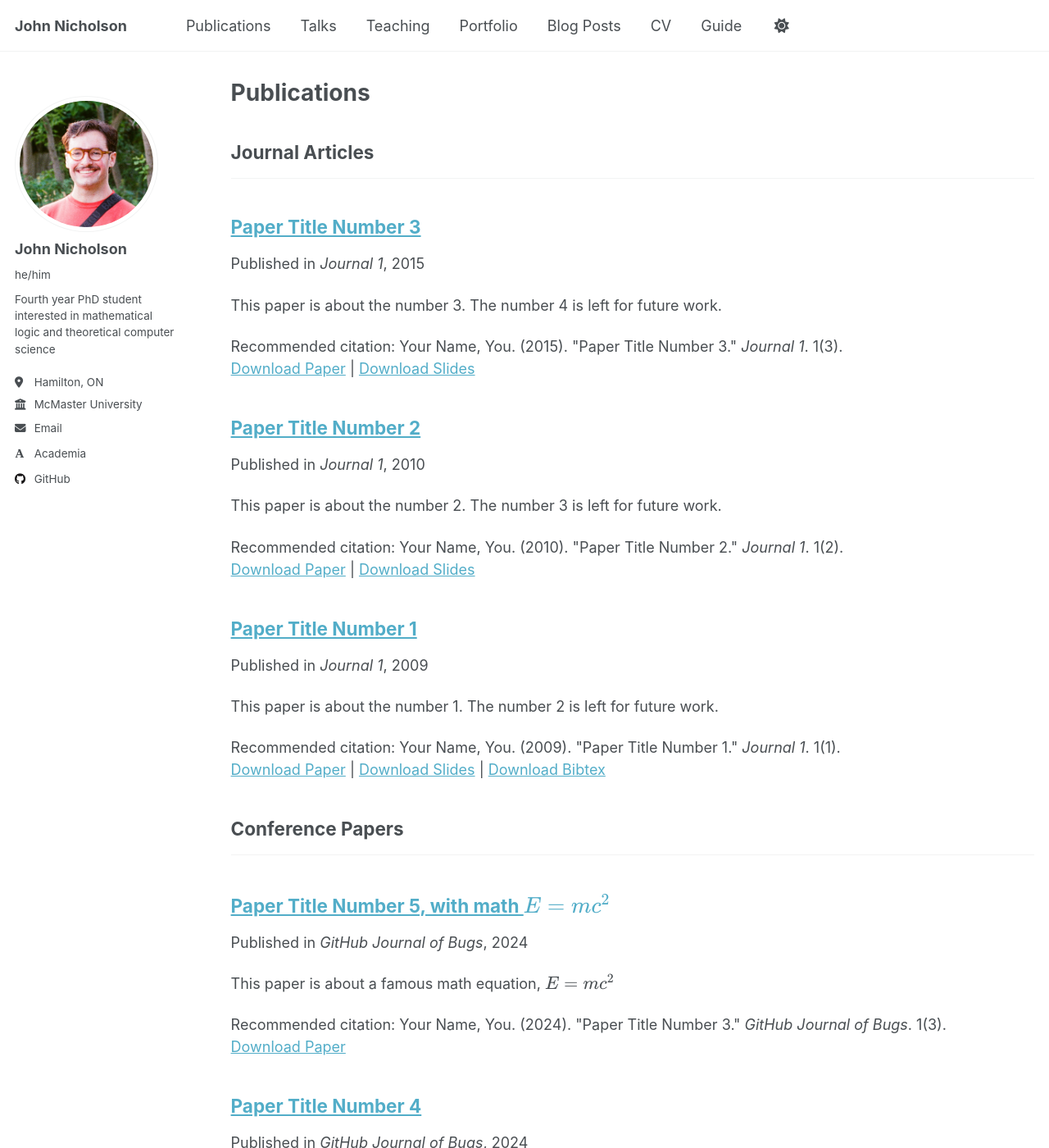
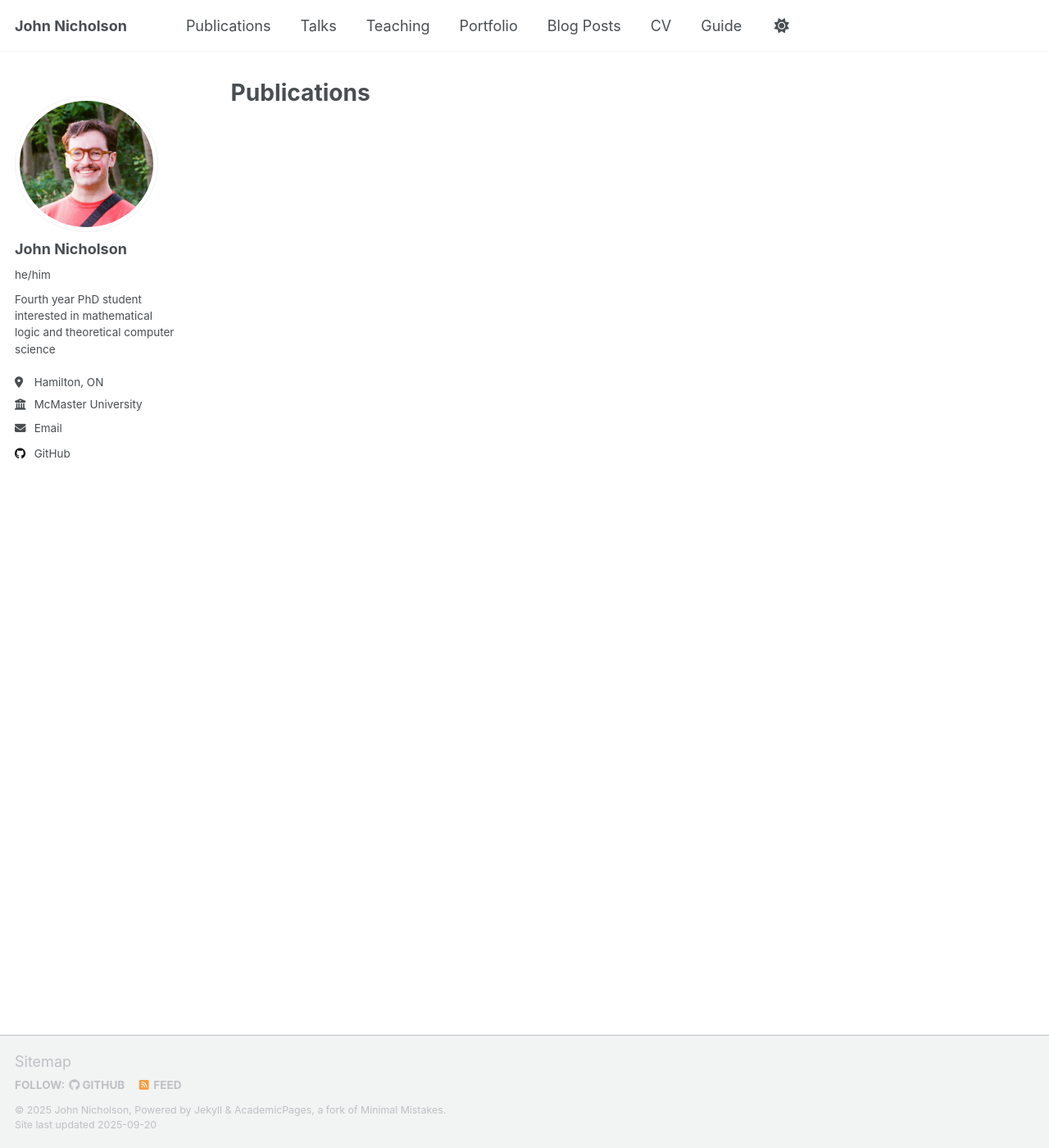
Before and after one commit to JohnTheodoreNicholson/JohnTNicholson.github.io, a Jekyll site: the page built from _pages/publications.html, in a window 1280 px wide and 1400 px high. Shown: the whole window at 82% size. Built offline with Jekyll 4.4.1, drawn with Linux system fonts in a browser that asks for light colours; some web fonts are replaced; a script that is not in the unit is left out; some of the changed text lies outside the part shown.

```diff
--- a/_config.yml
+++ b/_config.yml
@@ -33,7 +33,6 @@ author:
   email            : "nichoj6(at)mcmaster(dot)ca"
 
   # Academic websites
-  academia         : "https://johntheodorenicholson.github.io"
   arxiv            : # URL - Update with the correct link to your profile
   orcid            : # URL
 
--- a/_publications/2009-10-01-paper-title-number-1.md
+++ /dev/null
@@ -1,14 +0,0 @@
----
-title: "Paper Title Number 1"
-collection: publications
-category: manuscripts
-permalink: /publication/2009-10-01-paper-title-number-1
-excerpt: 'This paper is about the number 1. The number 2 is left for future work.'
-date: 2009-10-01
-venue: 'Journal 1'
-slidesurl: 'http://academicpages.github.io/files/slides1.pdf'
-paperurl: 'http://academicpages.github.io/files/paper1.pdf'
-bibtexurl: 'http://academicpages.github.io/files/bibtex1.bib'
-citation: 'Your Name, You. (2009). &quot;Paper Title Number 1.&quot; <i>Journal 1</i>. 1(1).'
----
-The contents above will be part of a list of publications, if the user clicks the link for the publication than the contents of section will be rendered as a full page, allowing you to provide more information about the paper for the reader. When publications are displayed as a single page, the contents of the above "citation" field will automatically be included below this section in a smaller font.
--- a/_publications/2010-10-01-paper-title-number-2.md
+++ /dev/null
@@ -1,14 +0,0 @@
----
-title: "Paper Title Number 2"
-collection: publications
-category: manuscripts
-permalink: /publication/2010-10-01-paper-title-number-2
-excerpt: 'This paper is about the number 2. The number 3 is left for future work.'
-date: 2010-10-01
-venue: 'Journal 1'
-slidesurl: 'http://academicpages.github.io/files/slides2.pdf'
-paperurl: 'http://academicpages.github.io/files/paper2.pdf'
-citation: 'Your Name, You. (2010). &quot;Paper Title Number 2.&quot; <i>Journal 1</i>. 1(2).'
----
-
-The contents above will be part of a list of publications, if the user clicks the link for the publication than the contents of section will be rendered as a full page, allowing you to provide more information about the paper for the reader. When publications are displayed as a single page, the contents of the above "citation" field will automatically be included below this section in a smaller font.
--- a/_publications/2015-10-01-paper-title-number-3.md
+++ /dev/null
@@ -1,14 +0,0 @@
----
-title: "Paper Title Number 3"
-collection: publications
-category: manuscripts
-permalink: /publication/2015-10-01-paper-title-number-3
-excerpt: 'This paper is about the number 3. The number 4 is left for future work.'
-date: 2015-10-01
-venue: 'Journal 1'
-slidesurl: 'http://academicpages.github.io/files/slides3.pdf'
-paperurl: 'http://academicpages.github.io/files/paper3.pdf'
-citation: 'Your Name, You. (2015). &quot;Paper Title Number 3.&quot; <i>Journal 1</i>. 1(3).'
----
-
-The contents above will be part of a list of publications, if the user clicks the link for the publication than the contents of section will be rendered as a full page, allowing you to provide more information about the paper for the reader. When publications are displayed as a single page, the contents of the above "citation" field will automatically be included below this section in a smaller font.
--- a/_publications/2025-06-08-paper-title-number-5.md
+++ /dev/null
@@ -1,13 +0,0 @@
----
-title: "Paper Title Number 5, with math $$E=mc^2$$"
-collection: publications
-category: conferences
-permalink: /publication/2024-02-17-paper-title-number-4
-excerpt: 'This paper is about a famous math equation, $$E=mc^2$$'
-date: 2024-02-17
-venue: 'GitHub Journal of Bugs'
-paperurl: 'http://academicpages.github.io/files/paper3.pdf'
-citation: 'Your Name, You. (2024). &quot;Paper Title Number 3.&quot; <i>GitHub Journal of Bugs</i>. 1(3).'
----
-
-Using [MathJax](https://www.mathjax.org/) in the description is supported - $$E=mc^2$$ - however, the use must be mindful that the default delimiters are `$$...$$` and `\\[...\\]` which differs from the `$...$` that is typically expected.
```
Also changed, not shown: _portfolio/portfolio-1.md (deleted, +0 -7 lines), _portfolio/portfolio-2.html (deleted, +0 -7 lines), _posts/2012-08-14-blog-post-1.md (deleted, +0 -20 lines), _posts/2013-08-14-blog-post-2.md (deleted, +0 -20 lines), _posts/2014-08-14-blog-post-3.md (deleted, +0 -20 lines), _posts/2015-08-14-blog-post-4.md (deleted, +0 -20 lines), _posts/2199-01-01-future-post.md (deleted, +0 -11 lines), _publications/2024-02-17-paper-title-number-4.md (deleted, +0 -13 lines).
